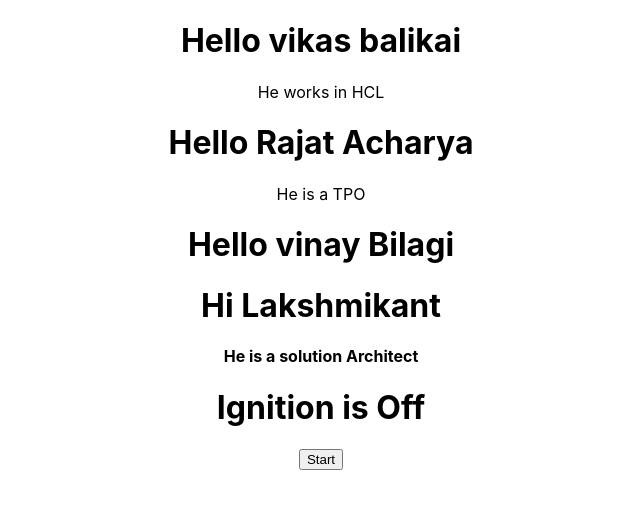
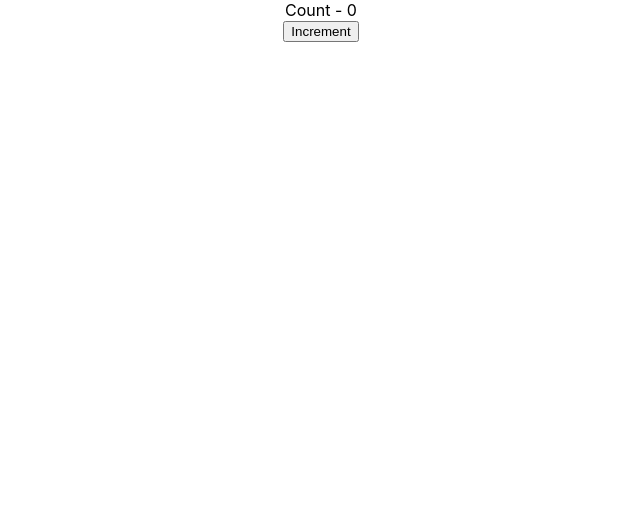
Before and after one commit to sanjaydambal/basics_react, a React (Create React App) app: page / in a window 1280 px wide. Shown: the top 508 px of the page, without its empty margins (319-959 px from the left). Built offline with nearby package versions, Linux system fonts and the light colour scheme.

Commit message:
setState

```diff
--- a/src/App.js
+++ b/src/App.js
@@ -1,19 +1,21 @@
 import React from 'react';
 // import logo from './logo.svg';
 import './App.css';
-import Greet from './Components/Greet';
-import Welcome from './Components/Welcome';
-import Message from './Components/Message';
+// import Greet from './Components/Greet';
+// import Welcome from './Components/Welcome';
+// import Message from './Components/Message';
+import Counter from './Components/Counter';
 
 function App() {
   return (
     <div className="App">
 
-      <Greet name = "vikas" lname = "balikai"><p> He works in HCL</p></Greet>
+      {/* <Greet name = "vikas" lname = "balikai"><p> He works in HCL</p></Greet>
       <Greet name = "Rajat" lname = "Acharya"> <p>He is a TPO </p></Greet>
       <Greet name = "vinay" lname = "Bilagi"/>
       <Welcome name = "Lakshmikant" ><strong> He is a solution Architect</strong> </Welcome>
-      <Message/>
+      <Message/> */}
+      <Counter/>
     </div>
   );
 }
--- /dev/null
+++ b/src/Components/Counter.js
@@ -0,0 +1,30 @@
+import React, { Component } from 'react'
+
+ class Counter extends Component {
+  constructor(props) {
+    super(props)
+
+    this.state = {
+       count : 0
+    }
+  }
+counter() {
+  this.setState({
+    count:this.state.count+1
+  },
+  () =>{
+    console.log(this.state.count)
+  }
+  )
+}
+  render() {
+    return (
+      <div>
+        <div>Count - {this.state.count}</div>
+        <button onClick={() => this.counter()}>Increment</button>
+      </div>
+    )
+  }
+}
+
+export default Counter
```
